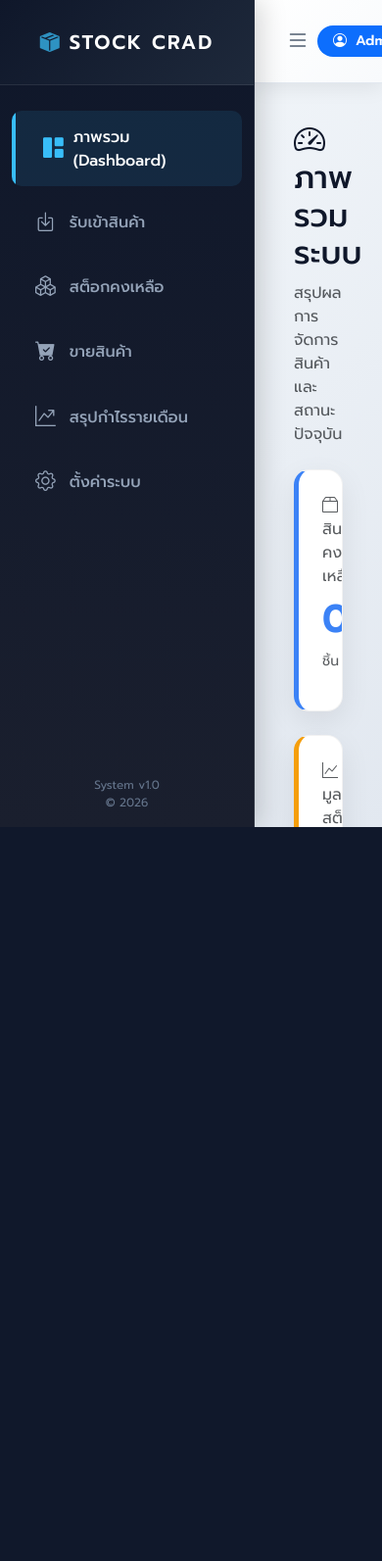
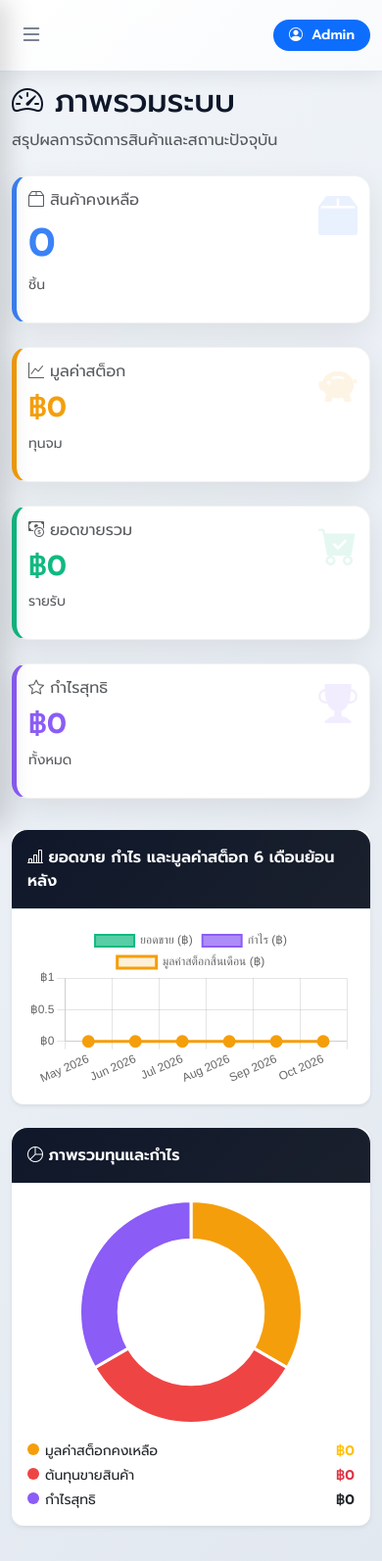
Before and after one commit to Krissada909/Mercari, a FastAPI app: page / in a window 390 px wide. Shown: the whole page at 98% size. Before the commit the page ends 844 px from the top, so only its background shows below. Run offline with FastAPI, Linux system fonts and the light colour scheme; data that the repository does not hold is empty.

Commit message:
แก้ loyount มือถือ

```diff
--- a/vercel_deploy/templates/base.html
+++ b/vercel_deploy/templates/base.html
@@ -275,6 +275,99 @@
             font-weight: 600;
             font-size: 0.875rem;
         }
+
+        @media (max-width: 767.98px) {
+            #wrapper {
+                position: relative;
+                width: 100%;
+                height: auto;
+                min-height: 100vh;
+                min-height: 100dvh;
+                overflow: visible;
+            }
+
+            #sidebar-wrapper {
+                position: fixed;
+                top: 0;
+                bottom: 0;
+                left: 0;
+                width: min(260px, 85vw);
+                min-width: 0;
+                max-width: none;
+                transform: translateX(-100%);
+                transition: transform 0.3s ease-in-out;
+                z-index: 1040;
+            }
+
+            #sidebar-wrapper.mobile-open {
+                transform: translateX(0);
+            }
+
+            #sidebar-wrapper.collapsed {
+                margin-left: 0;
+            }
+
+            #wrapper.mobile-menu-open::before {
+                content: '';
+                position: fixed;
+                inset: 0;
+                background: rgba(15, 23, 42, 0.45);
+                z-index: 1030;
+            }
+
+            #page-content-wrapper {
+                width: 100%;
+                min-width: 0;
+                overflow: visible;
+            }
+
+            .top-navbar {
+                padding: 0.75rem 1rem;
+            }
+
+            .main-container {
+                min-width: 0;
+                padding: 1rem;
+            }
+
+            .main-container .d-flex.justify-content-between {
+                flex-wrap: wrap;
+                gap: 0.75rem;
+            }
+
+            .main-container .table-responsive {
+                max-width: 100%;
+                -webkit-overflow-scrolling: touch;
+                overscroll-behavior-x: contain;
+            }
+
+            .card:hover {
+                transform: none;
+            }
+
+            .card-header {
+                padding: 1rem;
+                font-size: 1rem;
+            }
+
+            .card-body {
+                padding: 1rem;
+            }
+        }
+
+        @media (max-width: 420px) {
+            .main-container {
+                padding: 0.75rem;
+            }
+
+            .top-navbar {
+                padding: 0.625rem 0.75rem;
+            }
+
+            .card-body {
+                padding: 0.75rem;
+            }
+        }
     </style>
 </head>
 <body>
@@ -354,7 +447,29 @@
         // ระบบปุ่มยุบ/ขยายเมนู (Sidebar)
         document.getElementById("menu-toggle").addEventListener("click", function(e) {
             e.preventDefault();
-            document.getElementById("sidebar-wrapper").classList.toggle("collapsed");
+            const sidebar = document.getElementById("sidebar-wrapper");
+            const wrapper = document.getElementById("wrapper");
+
+            if (window.matchMedia("(max-width: 767.98px)").matches) {
+                const isOpen = sidebar.classList.toggle("mobile-open");
+                wrapper.classList.toggle("mobile-menu-open", isOpen);
+            } else {
+                sidebar.classList.toggle("collapsed");
+            }
+        });
+
+        document.getElementById("wrapper").addEventListener("click", function(e) {
+            if (e.target === this && this.classList.contains("mobile-menu-open")) {
+                document.getElementById("sidebar-wrapper").classList.remove("mobile-open");
+                this.classList.remove("mobile-menu-open");
+            }
+        });
+
+        document.querySelectorAll(".sidebar-link").forEach(link => {
+            link.addEventListener("click", function() {
+                document.getElementById("sidebar-wrapper").classList.remove("mobile-open");
+                document.getElementById("wrapper").classList.remove("mobile-menu-open");
+            });
         });
 
         // ระบบไฮไลท์เมนูหน้าปัจจุบัน
```
